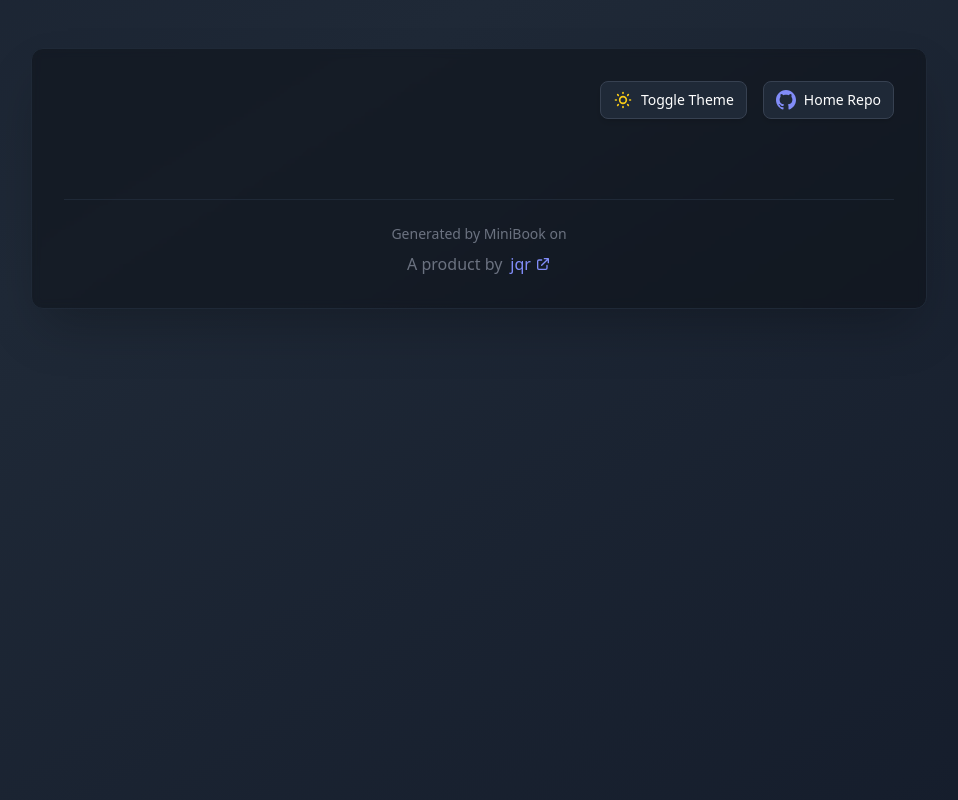
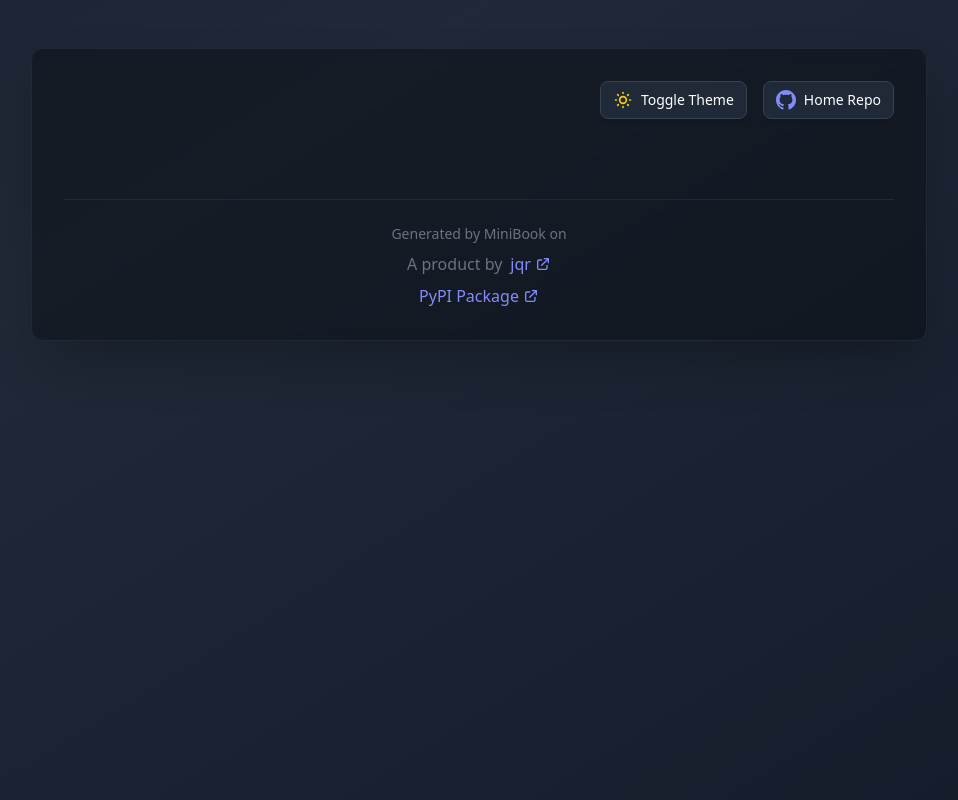
Before and after one commit to tschm/minibook, a Python web app: template src/minibook/templates/html.j2 in a window 1280 px wide. Shown: the whole page, without its empty margins (161-1119 px from the left). Run offline with Jinja, Linux system fonts and the light colour scheme; the template is opened without the code that fills it, so the values that code supplies are empty; some libraries are stand-ins or nearby versions.

Commit message:
47 link to minibook (#51)
* updated template

* minibook is installed via uvx

```diff
--- a/src/minibook/templates/html.j2
+++ b/src/minibook/templates/html.j2
@@ -173,10 +173,18 @@
                 <div class="footer-text dark:text-gray-500 text-gray-600 text-sm mb-2">
                     Generated by MiniBook on {{ timestamp }}
                 </div>
-                <div class="flex items-center justify-center space-x-2">
+                <div class="flex items-center justify-center space-x-2 mb-2">
                     <span class="footer-text dark:text-gray-500 text-gray-600">A product by</span>
                     <a href="https://jqr.ae" class="dark:text-indigo-400 text-indigo-600 dark:hover:text-indigo-300 hover:text-indigo-500 transition-colors duration-200 font-medium flex items-center">
                         jqr
+                        <svg xmlns="http://www.w3.org/2000/svg" class="h-4 w-4 ml-1" fill="none" viewBox="0 0 24 24" stroke="currentColor">
+                            <path stroke-linecap="round" stroke-linejoin="round" stroke-width="2" d="M10 6H6a2 2 0 00-2 2v10a2 2 0 002 2h10a2 2 0 002-2v-4M14 4h6m0 0v6m0-6L10 14" />
+                        </svg>
+                    </a>
+                </div>
+                <div class="flex items-center justify-center">
+                    <a href="https://pypi.org/project/minibook/" class="dark:text-indigo-400 text-indigo-600 dark:hover:text-indigo-300 hover:text-indigo-500 transition-colors duration-200 font-medium flex items-center">
+                        PyPI Package
                         <svg xmlns="http://www.w3.org/2000/svg" class="h-4 w-4 ml-1" fill="none" viewBox="0 0 24 24" stroke="currentColor">
                             <path stroke-linecap="round" stroke-linejoin="round" stroke-width="2" d="M10 6H6a2 2 0 00-2 2v10a2 2 0 002 2h10a2 2 0 002-2v-4M14 4h6m0 0v6m0-6L10 14" />
                         </svg>
```
Also changed, not shown: .github/taskfiles/docs.yml.
